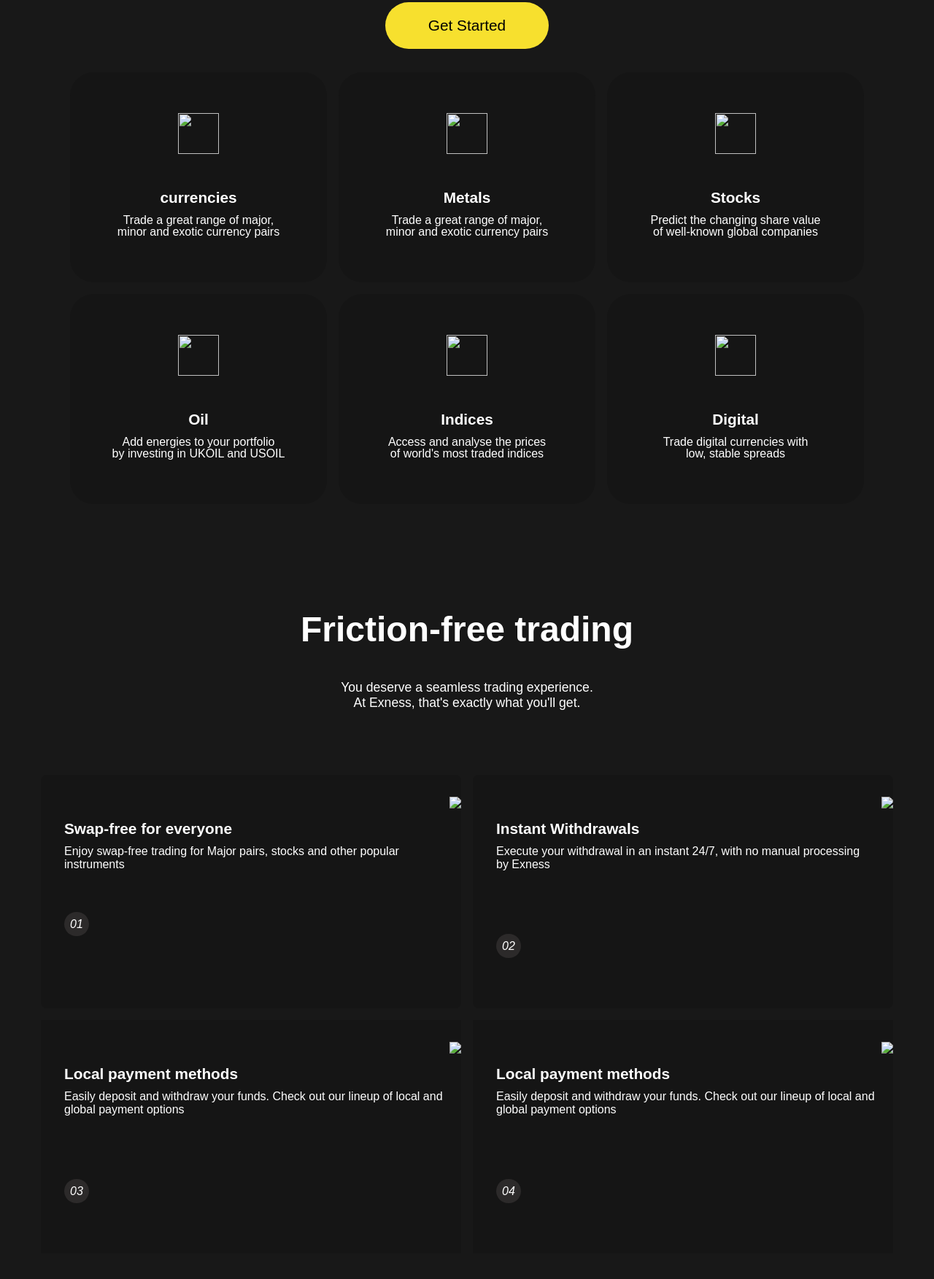
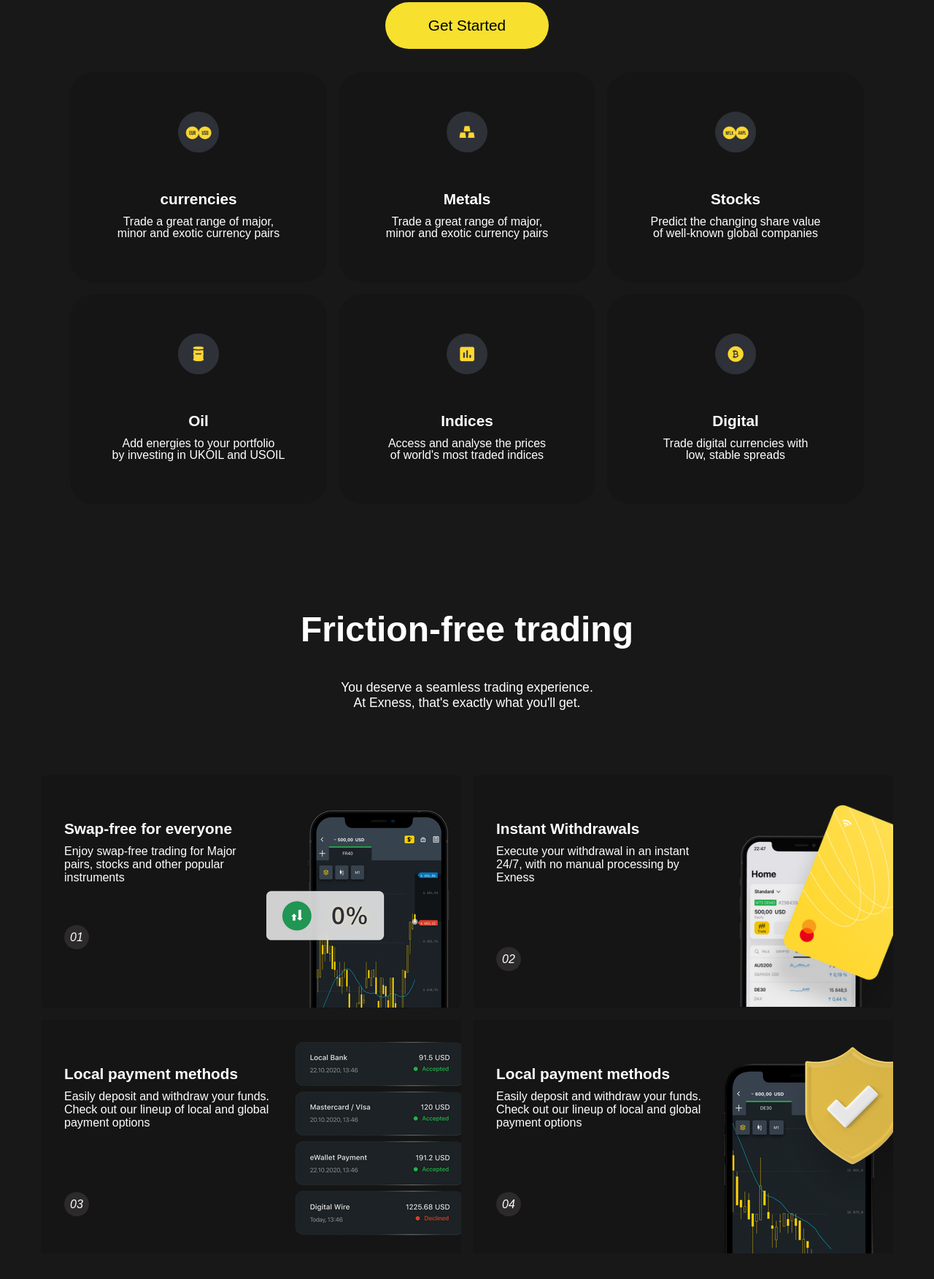
Before and after one commit to akeredoluseenisreal/style-project, a plain HTML site: page index.html in a window 1280 px wide. Shown: the part 1044-2797 px from the top of the page at 73% size. Drawn offline with Linux system fonts and the light colour scheme; files whose address does not match are found by name.

Commit message:
Update index.html

```diff
--- a/index.html
+++ b/index.html
@@ -40,7 +40,7 @@
 
         <div class="logo-tag">
             <div>
-                <img class="center-image" src="/image/withdrwal.png">
+                <img class="center-image" src="image/withdrwal.png">
             </div>
             <div>
                 <p class="sentence-tag2">instant<br>withdrawals</p>
@@ -49,7 +49,7 @@
 
         <div class="logo-tag">
             <div>
-                <img class="center-image" src="/ja/nav folder/image/9fbb24da-swap.svg">
+                <img class="center-image" src="image/9fbb24da-swap.svg">
             </div>
             <div>
                 <p class="sentence-tag2">swap-free<br>for all</p>
@@ -58,7 +58,7 @@
 
         <div class="logo-tag">
             <div>
-                <img class="center-image" src="/ja/nav folder/image/flag.png">
+                <img class="center-image" src="image/flag.png">
             </div>
             <div>
                 <p class="sentence-tag2">low spreads<br>from 0.0 pips</p>
@@ -85,21 +85,21 @@
 <!-- phase-section-2 -->
 <div class="container-1">
     <div class="mid-contianer">
-        <img class="icon-image" src="/ja/nav folder/image/currencies icon.png">
+        <img class="icon-image" src="image/currencies icon.png">
         <h4 class="element-header">currencies</h4>
         <p class="sentence-tag2">
             Trade a great range of major,<br>
             minor and exotic currency pairs</p>
     </div>
     <div  class="mid-contianer">
-        <img class="icon-image" src="/ja/nav folder/image/gold.png">
+        <img class="icon-image" src="image/gold.png">
         <h4 class="element-header">Metals</h4>
         <p class="sentence-tag2">
             Trade a great range of major,<br>
             minor and exotic currency pairs</p>
     </div>
     <div  class="mid-contianer">
-        <img class="icon-image" src="/ja/nav folder/image/stock.png">
+        <img class="icon-image" src="image/stock.png">
         <h4 class="element-header">Stocks</h4>
         <p class="sentence-tag2">
             Predict the changing share value<br>
@@ -109,14 +109,14 @@
 
 <div class="container-1">
     <div  class="mid-contianer">
-        <img class="icon-image" src="/ja/nav folder/image/oil.png">
+        <img class="icon-image" src="image/oil.png">
         <h4 class="element-header">Oil</h4>
         <p class="sentence-tag2">
             Add energies to your portfolio<br>
              by investing in UKOIL and USOIL</p>
     </div>
     <div  class="mid-contianer">
-        <img class="icon-image" src="/ja/nav folder/image/graph.png">
+        <img class="icon-image" src="image/graph.png">
         <h4 class="element-header">Indices</h4>
         <p class="sentence-tag2">
             Access and analyse the prices<br>
@@ -124,7 +124,7 @@
         </p>
     </div>
     <div  class="mid-contianer">
-        <img class="icon-image" src="/ja/nav folder/image/bitcoin.png">
+        <img class="icon-image" src="image/bitcoin.png">
         <h4 class="element-header">Digital</h4>
         <p class="sentence-tag2">
             Trade digital currencies with<br> low, stable spreads
@@ -155,7 +155,7 @@
                 <i class='digit-number'>01</i>
             </div>
             <div class="icon-image3">
-                <img class="phone-trade-image" src="/ja/nav folder/image/sAWP FREE PHONE.png">
+                <img class="phone-trade-image" src="image/sAWP FREE PHONE.png">
             </div>
         </div>
 
@@ -171,7 +171,7 @@
                     <i class='digit-number' >02</i>
             </div>
             <div class="icon-image3">
-                <img class="phone-trade-image0"  src="/ja/nav folder/image/phonecard.png">
+                <img class="phone-trade-image0"  src="image/phonecard.png">
             </div>
             </div>
 
@@ -191,7 +191,7 @@
                 <i class='digit-number2'>03</i>
             </div>
             <div>
-                <img class="phone-trade-image" src="/ja/nav folder/image/c1885de9-payment-methods_106f07d06b07d000000000.png">
+                <img class="phone-trade-image" src="image/c1885de9-payment-methods_106f07d06b07d000000000.png">
             </div>
         </div>
         <div class="phone-bar2">
@@ -206,7 +206,7 @@
                 <i class='digit-number2'>04</i>
             </div>
             <div>
-                <img class="phone-trade-image" src="/ja/nav folder/image/nav protection.png">
+                <img class="phone-trade-image" src="image/nav protection.png">
             </div>
         </div>
     </div>
@@ -236,7 +236,7 @@
     <div class="container-5">
         <div>
             <div>
-                 <img class="trade-image" src="/ja/nav folder/image/trade-stock.png">
+                 <img class="trade-image" src="image/trade-stock.png">
             </div>
             <div>
                 <p class="sentence-tag6">Low, stable<br> spreads</p>
@@ -245,7 +245,7 @@
 
         <div>
             <div>
-                 <img class="trade-image" src="/ja/nav folder/image/east excution.png">
+                 <img class="trade-image" src="image/east excution.png">
             </div>
             <div>
                 <p class="sentence-tag6">Fast <br>execution</p>
```
